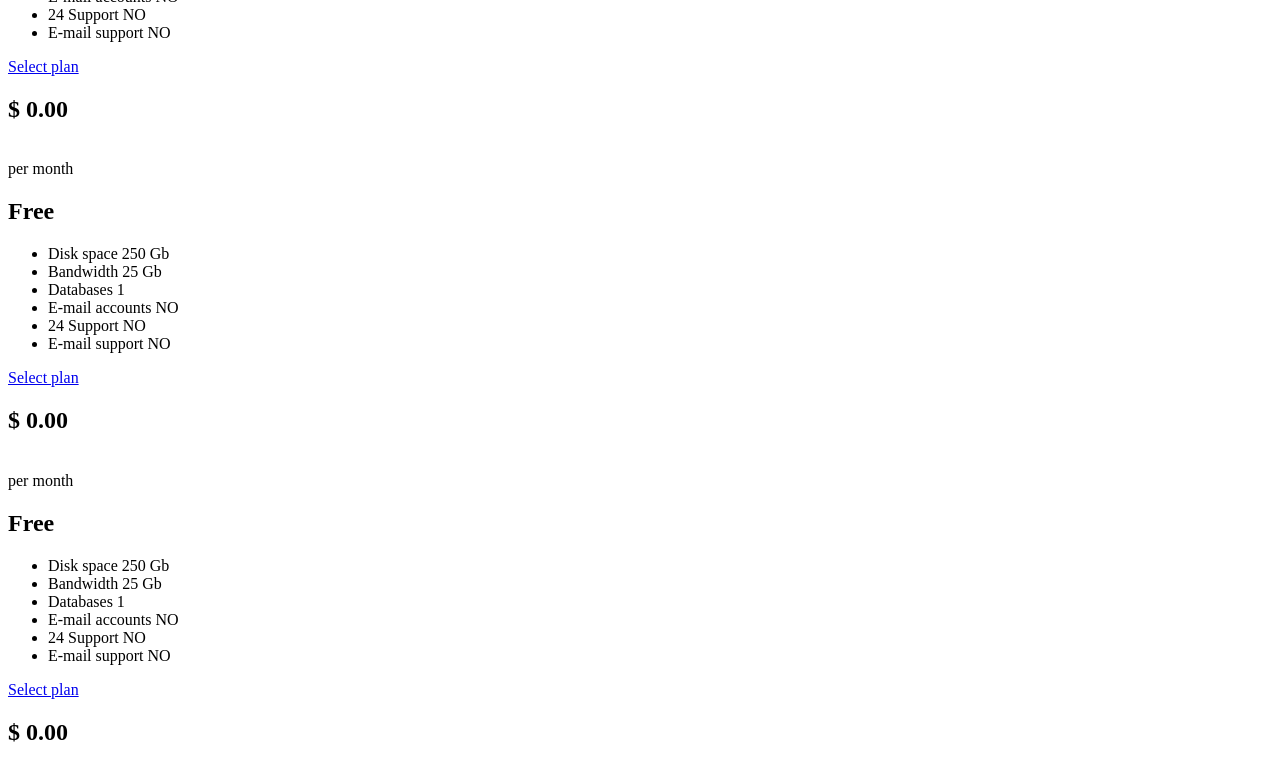
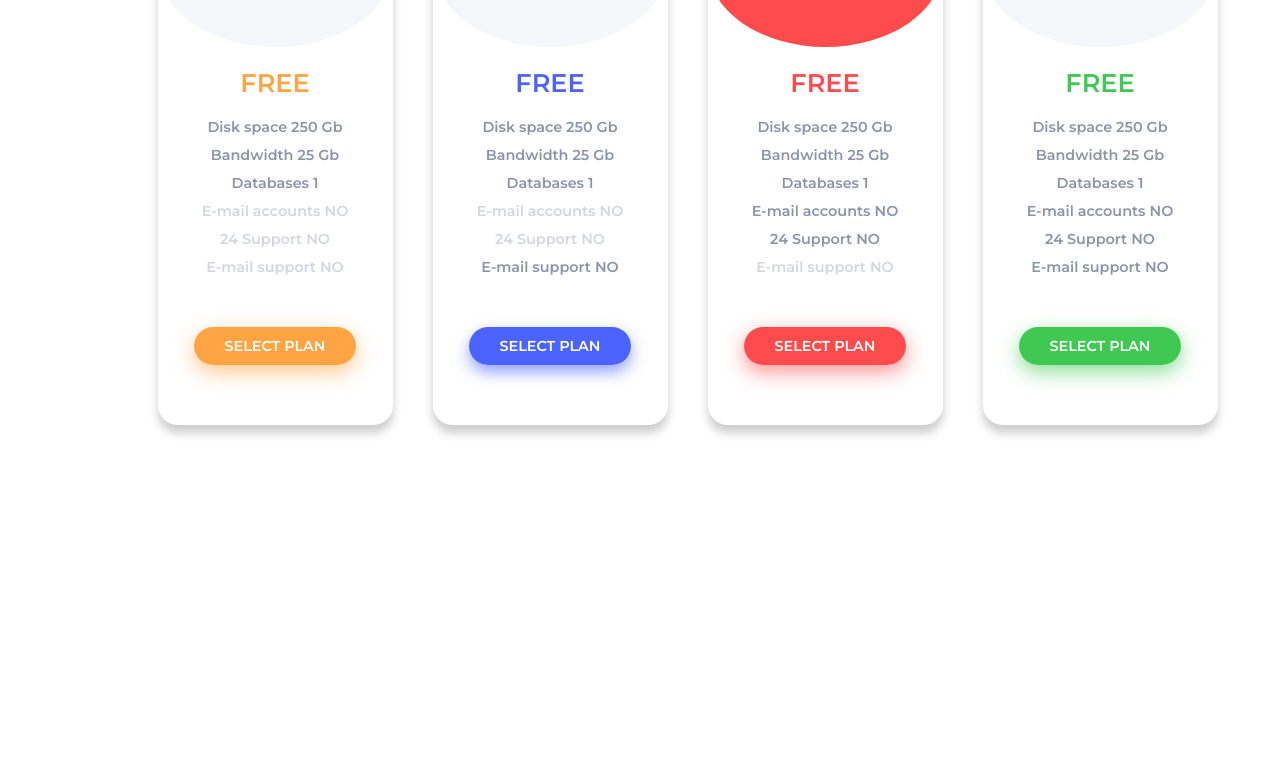
Before and after one commit to BK-Star/Elegant-Pricing-Table, a plain HTML site: page index.html in a window 1280 px wide. Shown: the part 236-1017 px from the top of the page. After the commit the page ends 800 px from the top, so only its background shows below. Drawn offline with Linux system fonts and the light colour scheme.

Commit message:
Styling the cards

```diff
--- a/css/style.css
+++ b/css/style.css
@@ -0,0 +1,149 @@
+@import url('https://fonts.googleapis.com/css?family=Montserrat:400,600,700,900');
+:root{
+    --head-light-grey: #F6F7FA;
+    --light-head-text-color: #DDE0E7;
+    --dark-option-text-color: #8A94AD;
+    --light-option-text-color: #D6DAE5;
+    --orange: #FFA442;
+    --blue: #4B64FF;
+    --red: #FF4B4B;
+    --green: #40C952;
+}
+
+body{
+    font-family: 'Montserrat', sans-serif;
+    margin: 0;
+    padding: 0;
+}
+
+.container{
+    width: 1175px;
+    margin: 100px 100px;
+    display: flex;
+    justify-content: center;
+}
+
+.column{
+    flex: 0 0 20%;
+    background: #fff;
+    box-shadow: 0 8px 10px rgba(0, 0, 0, .2);
+    border-radius: 20px;
+    margin: 20px;
+    text-align: center;
+    box-sizing: border-box;
+    overflow: hidden;
+}
+
+.column .price{
+    background: var(--head-light-grey);
+    border-bottom-left-radius: 50%;
+    border-bottom-right-radius: 50%;
+    padding: 50px;
+}
+
+.column:nth-child(1) .price{
+    color: var(--orange);
+}
+
+.column:nth-child(2) .price{
+    color: var(--blue);
+}
+
+.column:nth-child(3) .price{
+    background-color: var(--red);
+    color: #fff;
+}
+
+.column:nth-child(4) .price{
+    color: var(--green);
+}
+.column .price span{
+    color: var(--light-head-text-color);
+}
+.price h2{
+     margin: 0;
+     padding: 0;
+     font-weight: 700;
+     font-size: 36px;
+ }
+.title h2{
+    margin: 0;
+    padding: 20px 0;
+    font-weight: 600;
+    font-size: 1.6em;
+    text-transform: uppercase;
+}
+
+.column:nth-child(1) .title h2{
+    color: var(--orange);
+}
+
+.column:nth-child(2) .title h2{
+    color: var(--blue);
+}
+
+.column:nth-child(3) .title h2{
+    color: var(--red);
+}
+
+.column:nth-child(4) .title h2{
+    color: var(--green);
+}
+
+.option ul{
+    margin: 0;
+    padding: 0;
+}
+
+.option ul li{
+    list-style: none;
+    padding: 0 0 10px;
+    font-size: 0.9em;
+    color: var(--dark-option-text-color);
+    font-weight: 600;
+}
+
+.column:nth-child(1) ul li:nth-child(n+4){
+    opacity: .38;
+}
+
+.column:nth-child(2) ul li:nth-child(n+4):nth-child(-n+5){
+   opacity: .38;
+}
+
+.column:nth-child(3) ul li:last-child{
+    opacity: .38;
+}
+
+.btn{
+    padding: 50px 0 70px;
+}
+.btn a{
+    text-decoration: none;
+    font-weight: 600;
+    color: #fff;
+    text-transform: uppercase;
+    padding: 10px 30px;
+    border-radius: 25px;
+    font-size: 0.9em;
+}
+
+.column:nth-child(1) .btn a{
+    background: var(--orange);
+    box-shadow: 0 7px  20px rgba(255, 164, 66, .6);
+}
+
+.column:nth-child(2) .btn a{
+    background: var(--blue);
+    box-shadow: 0 7px  15px rgba(75, 100, 255, .6);
+}
+
+.column:nth-child(3) .btn a{
+    background: var(--red);
+    box-shadow: 0 7px  20px rgba(255, 75, 75, .6);
+}
+
+.column:nth-child(4) .btn a{
+    background: var(--green);
+    box-shadow: 0 7px  20px rgba(64, 201, 82, .6);
+}
--- a/index.html
+++ b/index.html
@@ -5,12 +5,13 @@
     <meta name="viewport" content="width=device-width, initial-scale=1.0">
     <meta http-equiv="X-UA-Compatible" content="ie=edge">
     <title>Elegant Pricing Table</title>
+    <link rel="stylesheet" href="css/style.css">
 </head>
 <body>
     <div class="container">
         <div class="column">
             <div class="price">
-                <h2>$ 0.00</h2> <br>
+                <h2>$ 0.00</h2>
                 <span>per month</span>
             </div>
             <div class="title">
@@ -26,11 +27,14 @@
                     <li>E-mail support NO</li>
                 </ul>
             </div>
-            <a href="#">Select plan</a>
+            <div class="btn">
+                <a href="#">Select plan</a>
+            </div>
+
         </div> <!--end column-->
         <div class="column">
             <div class="price">
-                <h2>$ 0.00</h2> <br>
+                <h2>$ 0.00</h2>
                 <span>per month</span>
             </div>
             <div class="title">
@@ -46,11 +50,14 @@
                     <li>E-mail support NO</li>
                 </ul>
             </div>
-            <a href="#">Select plan</a>
+            <div class="btn">
+                <a href="#">Select plan</a>
+            </div>
+
         </div> <!--end column-->
         <div class="column">
             <div class="price">
-                <h2>$ 0.00</h2> <br>
+                <h2>$ 0.00</h2>
                 <span>per month</span>
             </div>
             <div class="title">
@@ -66,11 +73,13 @@
                     <li>E-mail support NO</li>
                 </ul>
             </div>
-            <a href="#">Select plan</a>
+            <div class="btn">
+                <a href="#">Select plan</a>
+            </div>
         </div> <!--end column-->
         <div class="column">
             <div class="price">
-                <h2>$ 0.00</h2> <br>
+                <h2>$ 0.00</h2>
                 <span>per month</span>
             </div>
             <div class="title">
@@ -86,7 +95,10 @@
                     <li>E-mail support NO</li>
                 </ul>
             </div>
-            <a href="#">Select plan</a>
+            <div class="btn">
+                <a href="#">Select plan</a>
+            </div>
+
         </div> <!--end column-->
     </div>
 </body>
```
